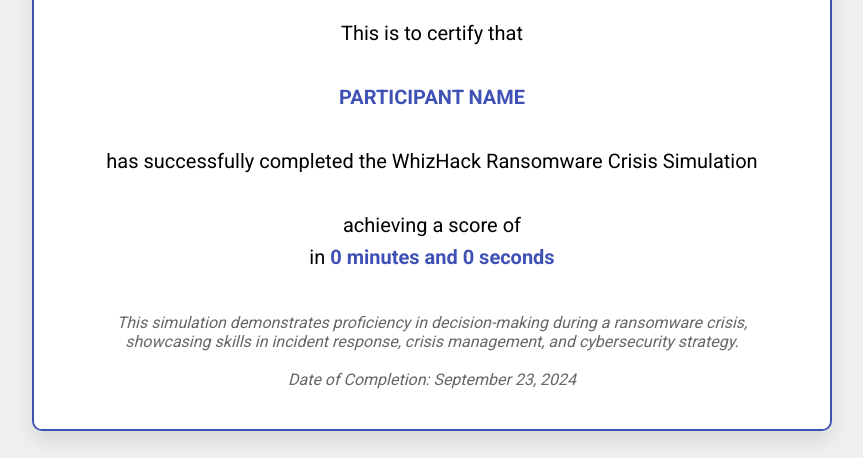
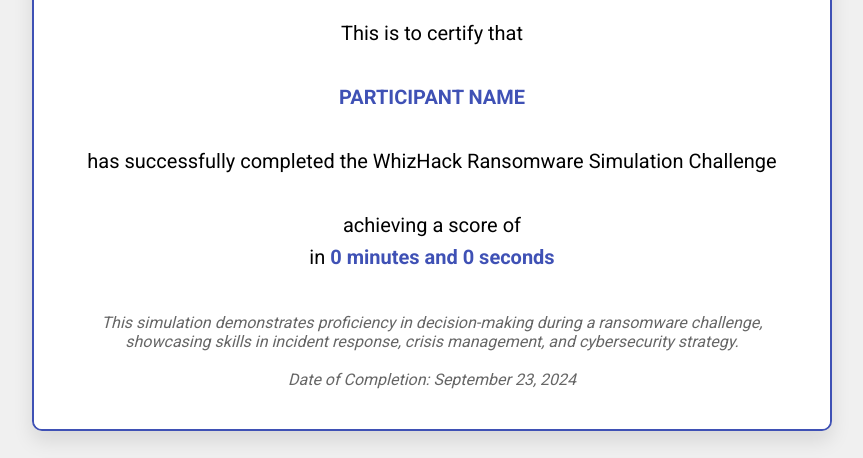
Before and after one commit to soumyaswarrup/WhizHack-Ransomware-Game, a website built with Vite: page cong.html in a window 1280 px wide. Shown: the part 296-754 px from the top of the page, without its empty margins (208-1071 px from the left). Built offline with nearby package versions, Linux system fonts and the light colour scheme.

Commit message:
added challegence in cong file

```diff
--- a/cong.html
+++ b/cong.html
@@ -181,14 +181,14 @@
                 <br><br>
                 <span class="highlight" id="participantName">PARTICIPANT NAME</span>
                 <br><br>
-                has successfully completed the WhizHack Ransomware Crisis Simulation
+                has successfully completed the WhizHack Ransomware Simulation Challenge
                 <br><br>
                 achieving a score of <span class="highlight" id="score"></span>
                 <br>
                 in <span class="highlight" id="time"></span>
             </div>
             <div class="footer">
-                This simulation demonstrates proficiency in decision-making during a ransomware crisis, showcasing skills in incident response, crisis management, and cybersecurity strategy.
+                This simulation demonstrates proficiency in decision-making during a ransomware challenge, showcasing skills in incident response, crisis management, and cybersecurity strategy.
                 <br><br>
                 Date of Completion: <span id="currentDate"></span>
             </div>
```
